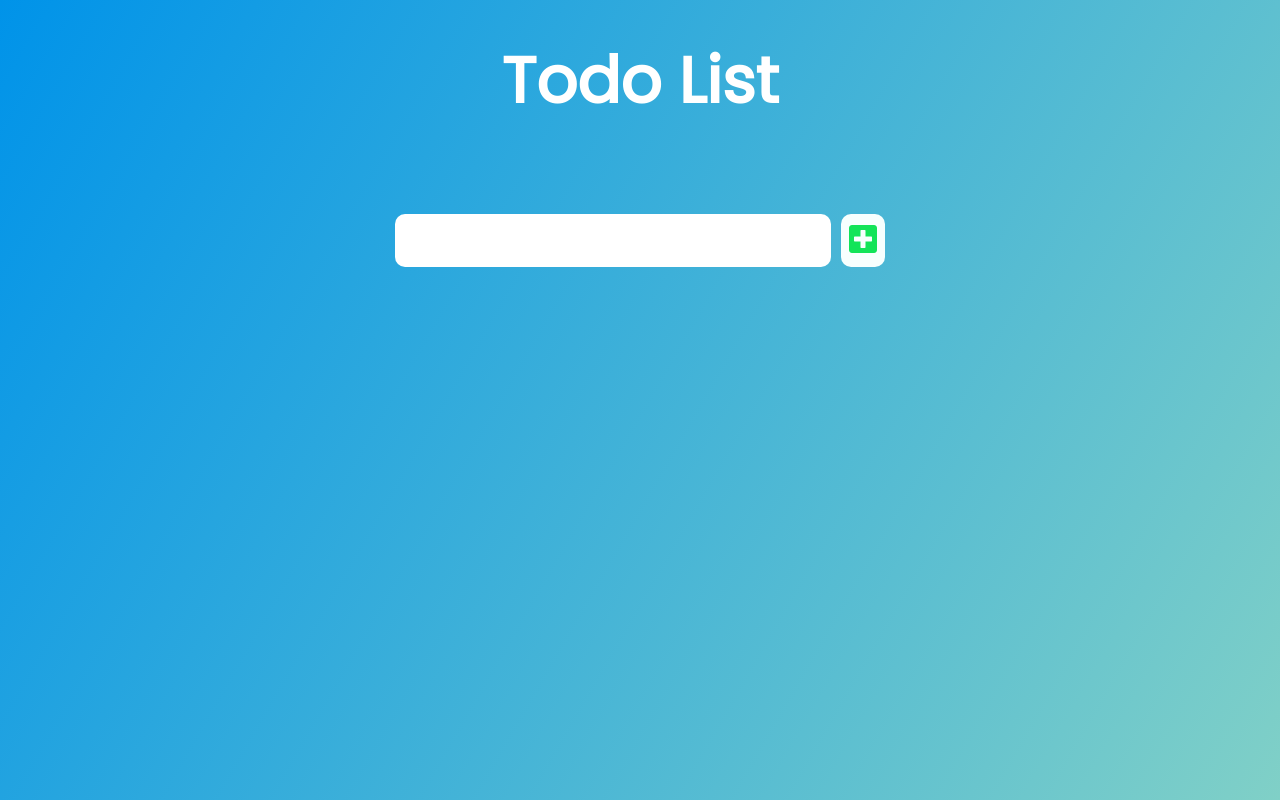
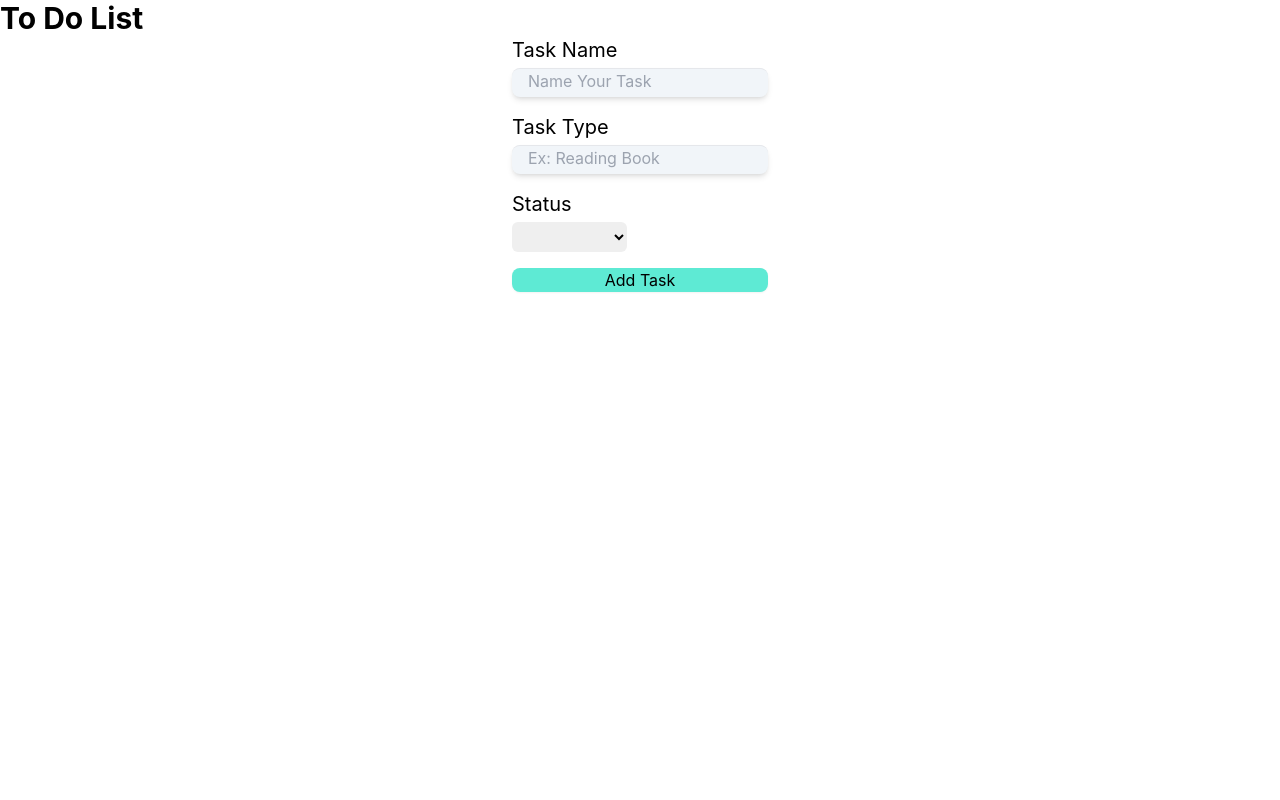
Before and after one commit to Micro-dot/todo-list, a React (Create React App) app: page / in a window 1280 px wide. Built offline with nearby package versions, Linux system fonts and the light colour scheme.

Commit message:
Add To do Form

```diff
--- a/package.json
+++ b/package.json
@@ -10,6 +10,7 @@
     "react": "^18.1.0",
     "react-bootstrap": "^2.4.0",
     "react-dom": "^18.1.0",
+    "react-router-dom": "^6.3.0",
     "react-scripts": "5.0.1",
     "web-vitals": "^2.1.4"
   },
@@ -36,5 +37,8 @@
       "last 1 firefox version",
       "last 1 safari version"
     ]
+  },
+  "devDependencies": {
+    "tailwindcss": "^3.1.4"
   }
 }
--- a/src/App.css
+++ b/src/App.css
@@ -1,151 +1,38 @@
-* {
-  margin: 0;
-  padding: 0;
-  box-sizing: border-box;
-}
-body {
-  background-image: linear-gradient(120deg, #0093E9 0%, #80D0C7 100%);
-  color: white;
-  font-family: "Poppins", sans-serif;
-  min-height: 100vh;
-}
-header {
-  font-size: 2rem;
+.App {
+  text-align: center;
 }
 
-header,
-form {
-  min-height: 20vh;
-  display: flex;
-  justify-content: center;
-  align-items: center;
-
-}
-form input{
-  padding: 0.5rem;
-  font-size: 2rem;
-  border: none;
-  background: white;
-  border-radius: 10px;
-  margin-right: 10px;
-
-}
-form button {
-  color: #12e458;
-  background: #f7fffe;
-  cursor: pointer;
-  transition: all 0.3s ease;
-  padding: 0.5rem;
-  font-size: 2rem;
-  border: none;
-  border-radius: 10px;
-}
-form button:hover {
-  background: #0ec026;
-  color: white;
-}
-.todo-container {
-  display: flex;
-  justify-content: center;
-  align-items: center;
-}
-
-.todo-list {
-  min-width: 30%;
-  list-style: none;
-}
-
-.todo {
-  margin: 0.5rem;
-  background: white;
-  font-size: 1.5rem;
-  color: black;
-  display: flex;
-  justify-content: space-between;
-  align-items: center;
-  transition: all 1s ease;
-  border-radius: 10px;
-  margin-right: 10px;
-}
-.filter-todo {
-  padding: 1rem;
-}
-.todo li {
-  flex: 1;
-}
-
-.trash-btn,
-.complete-btn {
-  background: #e43720;
-  color: white;
-  border: none;
-  padding: 1rem;
-  cursor: pointer;
-  font-size: 1rem;
-  border-radius: 10px;
-  margin-right: 10px;
-
-}
-.complete-btn {
-  background: rgb(27, 233, 0);
-}
-.todo-item {
-  padding: 0rem 0.5rem;
-}
-
-.fa-trash,
-.fa-check {
+.App-logo {
+  height: 40vmin;
   pointer-events: none;
 }
 
-.fall {
-  transform: translateY(10rem) rotateZ(20deg);
-  opacity: 0;
+@media (prefers-reduced-motion: no-preference) {
+  .App-logo {
+    animation: App-logo-spin infinite 20s linear;
+  }
 }
 
-.completed {
-  text-decoration: line-through;
-  opacity: 0.5;
+.App-header {
+  background-color: #282c34;
+  min-height: 100vh;
+  display: flex;
+  flex-direction: column;
+  align-items: center;
+  justify-content: center;
+  font-size: calc(10px + 2vmin);
+  color: white;
 }
 
-/*CUSTOM SELECTOR */
-select {
-  -webkit-appearance: none;
-  -moz-appearance: none;
-  -ms-appearance: none;
-  appearance: none;
-  outline: 0;
-  box-shadow: none;
-  border: 0 !important;
-  background-image: none;
+.App-link {
+  color: #61dafb;
 }
 
-/* Custom Select */
-.select {
-  margin: 1rem;
-  position: relative;
-  overflow: hidden;
+@keyframes App-logo-spin {
+  from {
+    transform: rotate(0deg);
+  }
+  to {
+    transform: rotate(360deg);
+  }
 }
-select {
-  color: #ff6f47;
-  font-family: "Poppins", sans-serif;
-  cursor: pointer;
-  width: 12rem;
-}
-/* Arrow */
-.select::after {
-  content: "\25BC";
-  position: absolute;
-  top: 0;
-  right: 0;
-  padding: 1rem;
-  background: #ff6f47;
-  cursor: pointer;
-  pointer-events: none;
-}
-/* Transition */
-/*
-.select:hover::after {
-  transform: scale(1.5);
-}
-*/
--- a/src/App.js
+++ b/src/App.js
@@ -1,25 +1,13 @@
-import { useState } from 'react';
 import './App.css';
-import Form from './Components/Form';
-import TodoList from './Components/TodoList';
+import AddTodo from './Components/AddTodo';
+// import Navbar from './Components/Navbar';
+function App() {
 
-
-
-function App() {
-  const [inputText, setInputText] = useState("");
-  const [todos, setTodos] = useState([]);
   return (
-    <div className='App'>
-      <header>
-        <h1>Todo List</h1>
-      </header>
-      <Form
-        setInputText={setInputText}
-        todos={todos}
-        setTodos={setTodos}
-        inputText={inputText}
-      ></Form>
-      <TodoList setTodos={setTodos} todos={todos}></TodoList>
+    <div>
+      {/* <Navbar></Navbar> */}
+      <h1 className='text-3xl font-bold'>To Do List</h1>
+      <AddTodo></AddTodo>
     </div>
   );
 }
--- /dev/null
+++ b/src/Components/AddTodo.js
@@ -0,0 +1,73 @@
+import React from 'react';
+import { useState } from 'react';
+
+const AddTodo = () => {
+    const [taskName, setTaskName] = useState('');
+    const [taskType, setTaskType] = useState('');
+    const [taskStatus, setTaskStatus] = useState('');
+
+    const handleTaskName = (e) => {
+        setTaskName(e.target.value);
+    }
+
+    const handleTaskType = (e) => {
+        setTaskType(e.target.value);
+    }
+
+    const handleTaskStatus = (e) => {
+        setTaskStatus(e.target.value);
+    }
+    const handleAddTask = event => {
+        event.preventDefault();
+        let taskInfo = {
+            name: taskName,
+            type: taskType,
+            status: taskStatus,
+        }
+        console.log(taskInfo);
+        setTaskName('');
+        setTaskType('');
+        setTaskStatus('');
+    }
+    return (
+        <div className='flex flex-col items-center rounded'>
+            <form action='' onSubmit={handleAddTask}>
+                {/* Task Name */}
+                <h1 className='text-xl '>Task Name</h1>
+                <input
+                    type="text"
+                    name='taskName'
+                    value={taskName}
+                    onChange={handleTaskName}
+                    className='mt-1 pl-4 pb-1 border-t bg-slate-100 shadow-md rounded-lg lg:w-64'
+                    placeholder='Name Your Task'
+                    required />
+                {/* Task Type  */}
+                <h1 className='text-xl mt-4'>Task Type</h1>
+                <input
+                    type="text"
+                    name='taskType'
+                    value={taskType}
+                    onChange={handleTaskType}
+                    className='mt-1 pl-4 pb-1 border-t bg-slate-100 shadow-md rounded-lg lg:w-64'
+                    placeholder='Ex: Reading Book'
+                    required />
+                <h1 className='mt-4 text-xl'>Status</h1>
+                {/* Task Status */}
+                <select name='status' value={taskStatus} className='p-1 rounded-md mt-1' onChange={handleTaskStatus}> Select
+                    <option className="rounded" hidden></option>
+                    <option className="rounded">Not Started</option>
+                    <option className="rounded">In Progress</option>
+                    <option className="rounded">Completed</option>
+                </select><br />
+                {/* Task Submit */}
+                <input
+                    className='mt-4 bg-teal-300 shadow-sm rounded-lg lg:w-64 w-full cursor-pointer'
+                    type="submit"
+                    value="Add Task" />
+            </form>
+        </div>
+    );
+};
+
+export default AddTodo;
--- a/src/Components/Form.js
+++ /dev/null
@@ -1,27 +0,0 @@
-import React from 'react';
-
-const Form = ({ setInputText, todos, setTodos, inputText }) => {
-    const inputTextHandler = (e) => {
-        console.log(e.target.value);
-        setInputText(e.target.value);
-    }
-    const submitTodoHandler = (e) => {
-        if (inputText ==="") {
-            return alert("Please enter a todo");
-        }
-        e.preventDefault();
-        setTodos([...todos, { Text: inputText, completed: false, id: Math.random() * 1000 }]);
-        setInputText("");
-
-    }
-    return (
-        <form>
-            <input value={inputText} onChange={inputTextHandler} type="text" className="todo-input" required />
-            <button onClick={submitTodoHandler} className="todo-button" type="submit">
-                <i className="fas fa-plus-square"></i>
-            </button>
-        </form>
-    );
-};
-
-export default Form;
--- /dev/null
+++ b/src/Components/Navbar.js
@@ -0,0 +1,11 @@
+import React from 'react';
+
+const Navbar = () => {
+    return (
+        <div>
+
+        </div>
+    );
+};
+
+export default Navbar;
--- a/src/Components/Todo.js
+++ /dev/null
@@ -1,33 +0,0 @@
-import React from 'react';
-
-const Todo = ({ todo, setTodos, todos }) => {
-    const deleteHandler = () => {
-        setTodos(todos.filter(el => el.id !== todo.id))
-    }
-    const completeHandle = () => {
-        setTodos(
-            todos.map((item)=>{
-                if(item.id === todo.id){
-                    return{
-                        ...item,
-                        completed: !item.completed,
-                    };
-                }
-                return item;
-            })
-        )
-    }
-    return (
-        <div className='todo'>
-            <li className={`todo-item ${todo.completed ? "completed":''}`}>{todo.Text}</li>
-            <button onClick={completeHandle} className='complete-btn' >
-                <i className='fas fa-check'></i>
-            </button>
-            <button onClick={deleteHandler} className='trash-btn'>
-                <i className='fas fa-trash'></i>
-            </button>
-        </div>
-    );
-};
-
-export default Todo;
--- a/src/Components/TodoList.js
+++ /dev/null
@@ -1,24 +0,0 @@
-import React from 'react';
-import Todo from './Todo';
-
-const TodoList = ({ todos, setTodos }) => {
-
-    return (
-        <div class="todo-container">
-            <ul class="todo-list">
-                {
-                    todos.map(todo => (
-                        <Todo todo={todo}
-                            setTodos={setTodos}
-                            key={todo.id}
-                            todos={todos}
-
-                        />
-                    ))
-                }
-            </ul>
-        </div>
-    );
-};
-
-export default TodoList;
--- a/src/index.css
+++ b/src/index.css
@@ -1,3 +1,6 @@
+@tailwind base;
+@tailwind components;
+@tailwind utilities;
 body {
   margin: 0;
   font-family: -apple-system, BlinkMacSystemFont, 'Segoe UI', 'Roboto', 'Oxygen',
--- a/src/index.js
+++ b/src/index.js
@@ -3,11 +3,14 @@ import ReactDOM from 'react-dom/client';
 import './index.css';
 import App from './App';
 import reportWebVitals from './reportWebVitals';
+import { BrowserRouter } from 'react-router-dom';
 
 const root = ReactDOM.createRoot(document.getElementById('root'));
 root.render(
   <React.StrictMode>
-    <App />
+    <BrowserRouter>
+      <App />
+    </BrowserRouter>
   </React.StrictMode>
 );
 
--- /dev/null
+++ b/tailwind.config.js
@@ -0,0 +1,7 @@
+module.exports = {
+  content: ["./src/**/*.{html,js}"],
+  theme: {
+    extend: {},
+  },
+  plugins: [],
+}
```
Also changed, not shown: 1 other file (tests, documents, lock files or other folders).
